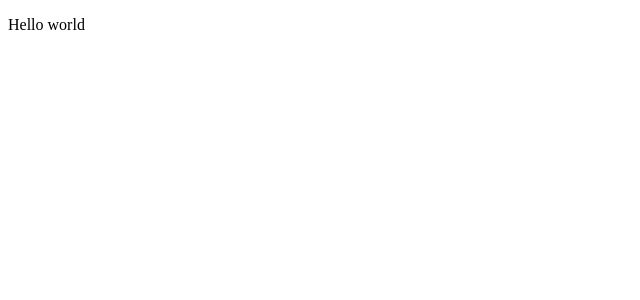
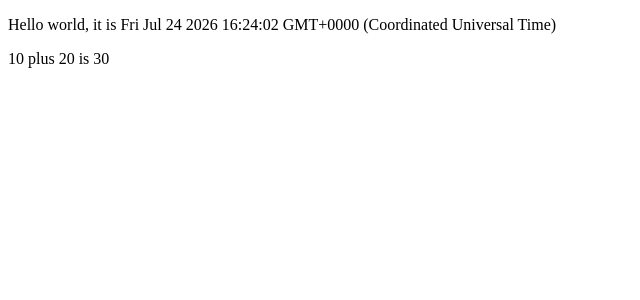
Before and after one commit to ermiyasabateg/Full-Stack-Open, a React (Vite) app in the folder part1/: page / in a window 1280 px wide. Shown: the top 300 px of the page, without its empty margins (0-640 px from the left). Built offline with nearby package versions, Linux system fonts and the light colour scheme.

Commit message:
Part 1 - a) Introduction to React - 4

```diff
--- a/part1/src/App.jsx
+++ b/part1/src/App.jsx
@@ -1,8 +1,16 @@
 const App = () => {
+  const now = new Date()
+  const a = 10
+  const b = 20
+  console.log(now, a + b)
+
   console.log('Hello from component')
   return (
     <div>
-      <p>Hello world</p>
+      <p>Hello world, it is {now.toString()}</p>
+      <p>
+        {a} plus {b} is {a + b}
+      </p>
     </div>
   )
 }
```
